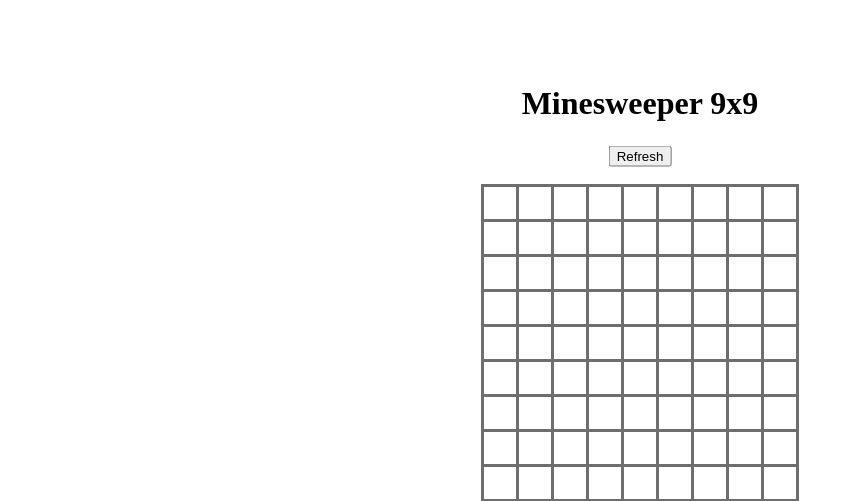
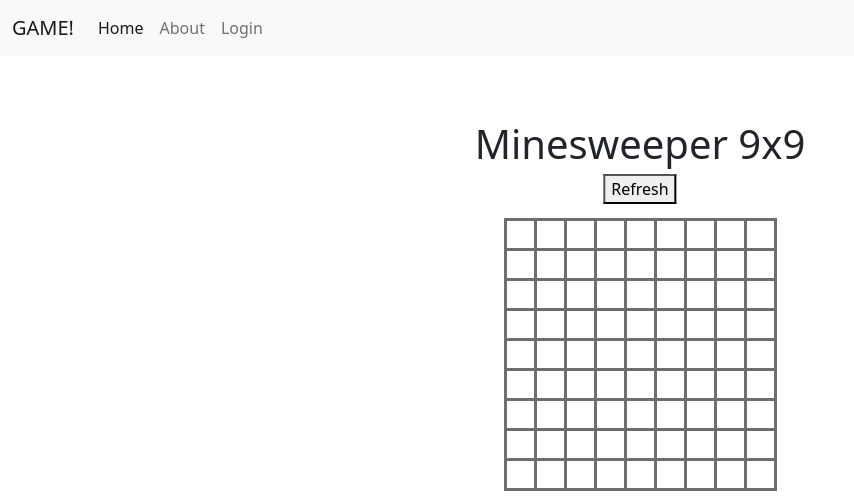
Before and after one commit to lcbordelon/3308_Project_Group01, a Flask app: page /game in a window 1280 px wide. Shown: the top 501 px of the page, without its empty margins (0-854 px from the left). Run offline with Flask 2, Linux system fonts and the light colour scheme.

Commit message:
cleaned up the nav bar a bit

```diff
--- a/flask_app/app.py
+++ b/flask_app/app.py
@@ -31,6 +31,10 @@ def get_db_connection():
 @app.route('/')
 def index():
     return render_template('index.html', title="Index")
+
+@app.route('/home')
+def home():
+    return render_template('index.html', title="Home")
 
 @app.route('/login', methods=('GET', 'POST'))
 def login():
--- a/flask_app/templates/gameboard.html
+++ b/flask_app/templates/gameboard.html
@@ -1,12 +1,52 @@
 <!DOCTYPE html>
 <html lang="en">
   <head>
-    <meta charset="UTF-8">
-    <meta http-equiv="X-UA-Compatible" content="IE=edge">
-    <meta name="viewport" content="width=device-width, initial-scale=1.0">
-    <link rel="stylesheet" href="static/css/index.css">
-    <link rel="stylesheet" href="static/css/gameboard.css">
+    <meta charset="UTF-8" />
+    <meta http-equiv="X-UA-Compatible" content="IE=edge" />
+    <meta name="viewport" content="width=device-width, initial-scale=1.0" />
+    <link rel="stylesheet" href="static/css/index.css" />
+    <link rel="stylesheet" href="static/css/gameboard.css" />
     <title>Minesweeper</title>
+    <link
+      href="https://cdn.jsdelivr.net/npm/bootstrap@5.2.3/dist/css/bootstrap.min.css"
+      rel="stylesheet"
+      integrity="sha384-rbsA2VBKQhggwzxH7pPCaAqO46MgnOM80zW1RWuH61DGLwZJEdK2Kadq2F9CUG65"
+      crossorigin="anonymous"
+    />
+    <nav class="navbar navbar-expand-lg bg-light">
+      <div class="container-fluid">
+        <a class="navbar-brand nav-link" href="{{ url_for('game') }}">GAME!</a>
+        <button
+          class="navbar-toggler"
+          type="button"
+          data-bs-toggle="collapse"
+          data-bs-target="#navbarSupportedContent"
+          aria-controls="navbarSupportedContent"
+          aria-expanded="false"
+          aria-label="Toggle navigation"
+        >
+          <span class="navbar-toggler-icon"></span>
+        </button>
+        <div class="collapse navbar-collapse" id="navbarSupportedContent">
+          <ul class="navbar-nav me-auto mb-2 mb-lg-0">
+            <li class="nav-item">
+              <a
+                class="nav-link active"
+                aria-current="page"
+                href="{{ url_for('home') }}"
+                >Home</a
+              >
+            </li>
+            <li class="nav-item">
+              <a class="nav-link" href="{{ url_for('about') }}">About</a>
+            </li>
+            <li class="nav-item">
+              <a class="nav-link" href="{{ url_for('login') }}">Login</a>
+            </li>
+          </ul>
+        </div>
+      </div>
+    </nav>
   </head>
   <body>
     <h1 class="main_title">Minesweeper 9x9</h1>
@@ -25,6 +65,5 @@
         <span id="seconds">0</span>
       </div>
     </center>
-
   </body>
 </html>
--- a/flask_app/templates/login.html
+++ b/flask_app/templates/login.html
@@ -28,7 +28,7 @@
         <div class="collapse navbar-collapse" id="navbarSupportedContent">
           <ul class="navbar-nav me-auto mb-2 mb-lg-0">
             <li class="nav-item">
-              <a class="nav-link active" aria-current="page" href="#">Home</a>
+              <a class="nav-link active" aria-current="page" href="{{ url_for('home') }}">Home</a>
             </li>
             <li class="nav-item">
               <a class="nav-link" href="{{ url_for('about') }}">About</a>
```
Also changed, not shown: flask_app/templates/index.html (+6 -4 lines). Lines whose indentation alone changed are shown as unchanged.
